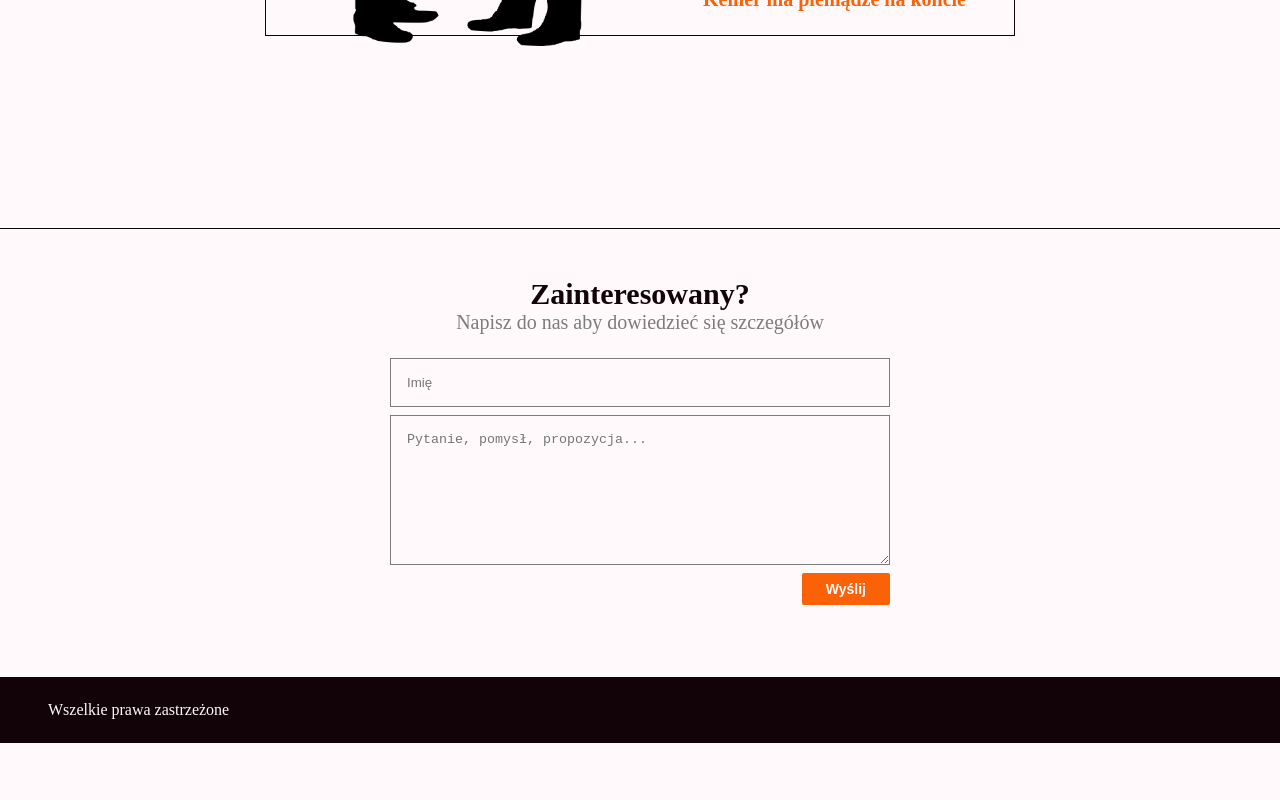
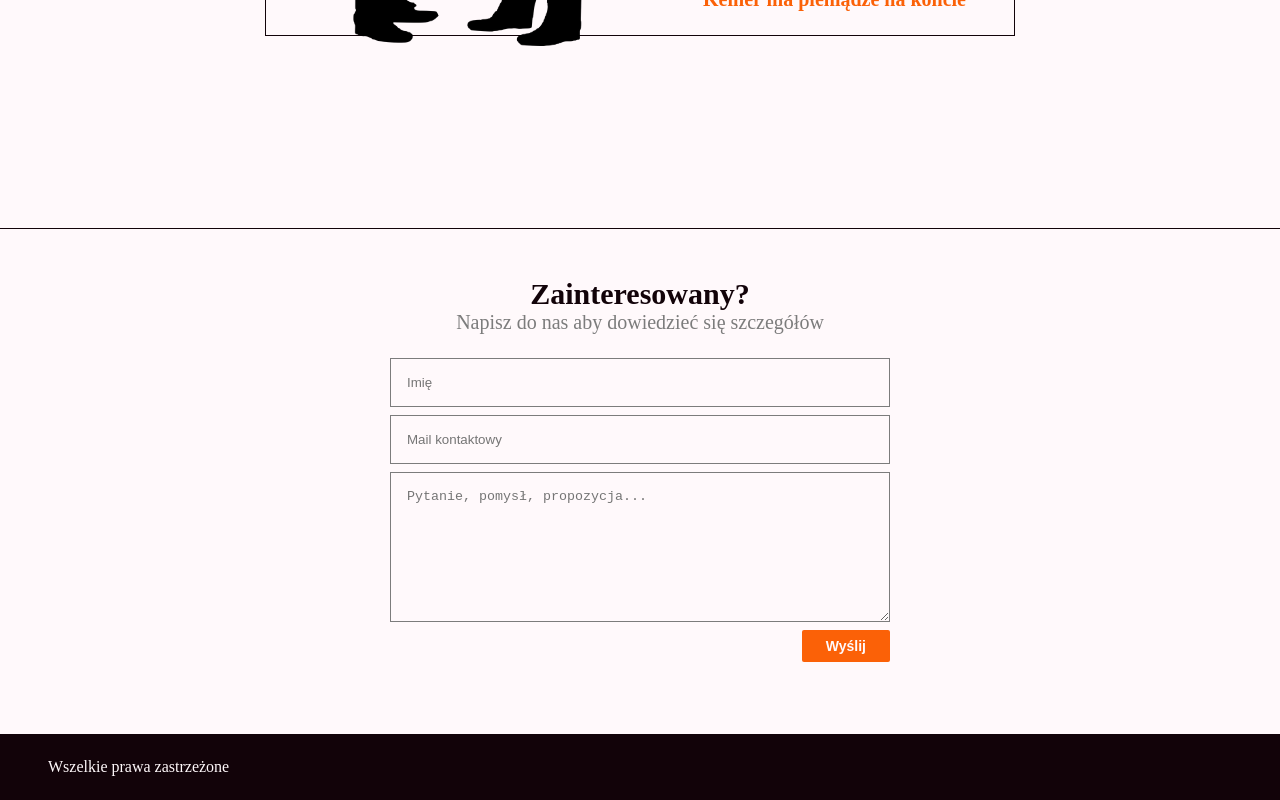
Before and after one commit to Programowanie-Zespolowe-PAJDA/Frontend, a React (Vite) app: page / in a window 1280 px wide. Shown: the part 2342-3142 px from the top of the page. Before the commit the page ends 3085 px from the top, so only its background shows below. Built offline with nearby package versions, Linux system fonts and the light colour scheme; a web font is replaced by a local one.

Commit message:
sending report with mail + betteer validation

```diff
--- a/src/App.jsx
+++ b/src/App.jsx
@@ -31,7 +31,7 @@ import RegisterPage from "./Pages/RegisterPage.jsx";
 import { DarkModeProvider } from "./components/DarkModeProvider.jsx";
 import ReviewCooldownPage from "./Pages/ReviewCooldown.jsx";
 
-export const LOCAL = false;
+export const LOCAL = true;
 
 const router = createBrowserRouter([
     {
--- a/src/Pages/Home.jsx
+++ b/src/Pages/Home.jsx
@@ -1,29 +1,38 @@
-import { useRef } from "react";
 import { getBackendUrl } from "../util/localUrlGeneration";
 import classes from "./Home.module.css";
 import { Link } from "react-router-dom";
 import { toast } from "react-toastify";
+import { useFormik } from "formik";
+import * as Yup from "yup";
 
 export default function HomePage() {
-    // This component should be probably split to multiple smaller ones!
-    const nickRef = useRef();
-    const textRef = useRef();
+    const validationSchemaMessage = Yup.object().shape({
+        nick: Yup.string().required("Pole wymagane").max(20, "Max 20 znaków"),
+        mail: Yup.string().required("Pole wymagane").email("Zła forma emaila"),
+        text: Yup.string()
+            .required("Pole wymagane")
+            .max(1500, "Max 1500 znaków"),
+    });
+    const messageFormik = useFormik({
+        initialValues: {
+            nick: "",
+            mail: "",
+            text: "",
+        },
+        onSubmit: (values) => sendReport(values),
+        validateOnChange: true,
+        validationSchema: validationSchemaMessage,
+    });
 
-    async function sendReport(event) {
-        event.preventDefault();
+    async function sendReport(values) {
         const fetchUrl = getBackendUrl() + "/reports";
-
-        const reportData = {
-            nick: nickRef.current.value,
-            text: textRef.current.value,
-        };
 
         const response = await fetch(fetchUrl, {
             method: "POST",
             headers: {
                 "Content-Type": "application/json",
             },
-            body: JSON.stringify(reportData),
+            body: JSON.stringify(values),
         });
 
         if (!response.ok) {
@@ -31,6 +40,7 @@ export default function HomePage() {
         }
 
         toast.success("Wysłano wiadomość");
+        messageFormik.resetForm();
     }
 
     return (
@@ -133,21 +143,55 @@ export default function HomePage() {
             <section className={classes.contact}>
                 <h3>Zainteresowany?</h3>
                 <p>Napisz do nas aby dowiedzieć się szczegółów</p>
-                <form onSubmit={sendReport} className={classes.contactForm}>
+                <form
+                    onSubmit={messageFormik.handleSubmit}
+                    className={classes.contactForm}
+                >
                     <input
-                        ref={nickRef}
+                        id="nick"
+                        name="nick"
+                        type="text"
                         placeholder="Imię"
-                        minLength={1}
-                        maxLength={20}
-                        required
+                        value={messageFormik.values.nick}
+                        onChange={messageFormik.handleChange}
+                        onBlurCapture={messageFormik.handleBlur}
                     />
+                    {messageFormik.errors.nick &&
+                        messageFormik.touched.nick && (
+                            <div className={classes.errorInput}>
+                                {messageFormik.errors.nick}
+                            </div>
+                        )}
+                    <input
+                        id="mail"
+                        name="mail"
+                        type="text"
+                        placeholder="Mail kontaktowy"
+                        value={messageFormik.values.mail}
+                        onChange={messageFormik.handleChange}
+                        onBlurCapture={messageFormik.handleBlur}
+                    />
+                    {messageFormik.errors.mail &&
+                        messageFormik.touched.mail && (
+                            <div className={classes.errorInput}>
+                                {messageFormik.errors.mail}
+                            </div>
+                        )}
                     <textarea
-                        ref={textRef}
+                        id="text"
+                        name="text"
+                        type="text"
                         placeholder="Pytanie, pomysł, propozycja..."
-                        minLength={1}
-                        maxLength={1500}
-                        required
+                        value={messageFormik.values.text}
+                        onChange={messageFormik.handleChange}
+                        onBlurCapture={messageFormik.handleBlur}
                     />
+                    {messageFormik.errors.text &&
+                        messageFormik.touched.text && (
+                            <div className={classes.errorInput}>
+                                {messageFormik.errors.text}
+                            </div>
+                        )}
                     <button type="submit">Wyślij</button>
                 </form>
             </section>
--- a/src/Pages/Home.module.css
+++ b/src/Pages/Home.module.css
@@ -563,6 +563,14 @@ body:has(.fff:hover) .aaa {
     width: 80%;
 }
 
+.errorInput {
+    color: #f00;
+    font-size: var(--font-1);
+    letter-spacing: 1px;
+    text-align: right;
+    padding-right: var(--spacing-3);
+}
+
 @media (max-width: 1200px) {
     .headerContainer h1 {
         font-size: var(--font-16);
```
